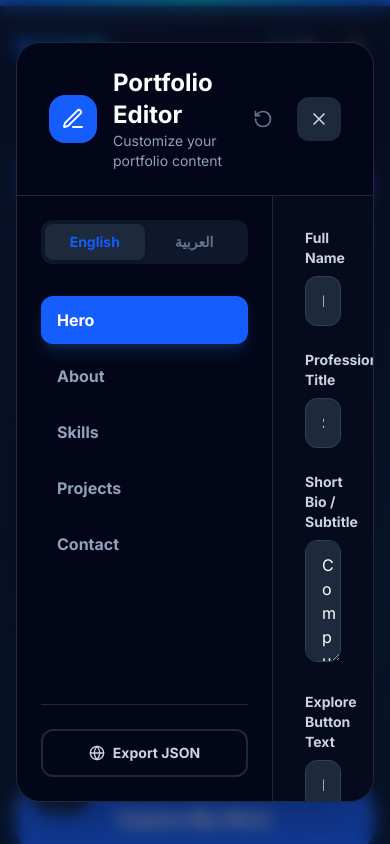
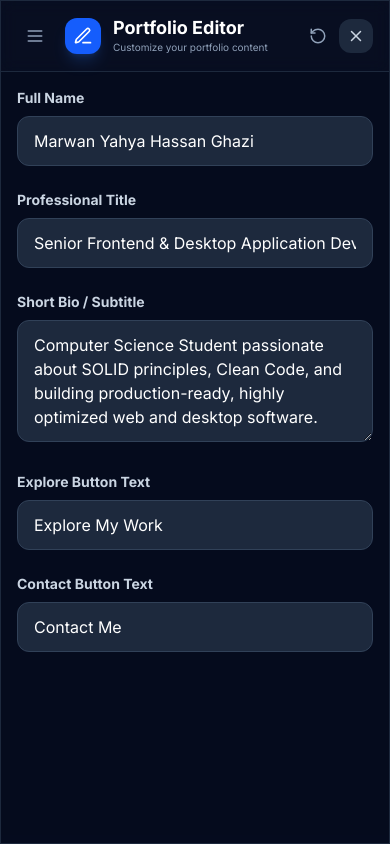
Before and after one commit to hhhheeeeccc/my, a React (Vite) app: page / in a window 390 px wide. Both pictures are taken after a click on the button 61 px from the left and 783 px from the top of the page. Shown: the top 844 px of the page. Built offline with nearby package versions, Linux system fonts and the light colour scheme.

Commit message:
fix: improve dashboard responsiveness, RTL support, and localization

```diff
--- a/src/components/admin/AdminToggle.jsx
+++ b/src/components/admin/AdminToggle.jsx
@@ -1,14 +1,17 @@
 import React from 'react';
+import { useTranslation } from 'react-i18next';
 import { Settings } from 'lucide-react';
 
 const AdminToggle = ({ onClick }) => {
+  const { t } = useTranslation();
+
   return (
     <button
       onClick={onClick}
-      className="fixed bottom-8 left-8 z-[90] p-4 bg-white dark:bg-slate-900 text-slate-600 dark:text-slate-400 rounded-2xl shadow-xl border border-slate-200 dark:border-slate-800 hover:text-blue-600 dark:hover:text-blue-400 transition-all group"
-      title="Open Content Editor"
+      className="fixed bottom-4 sm:bottom-8 start-4 sm:start-8 z-[90] p-3 sm:p-4 bg-white dark:bg-slate-900 text-slate-600 dark:text-slate-400 rounded-2xl shadow-2xl border border-slate-200 dark:border-slate-800 hover:text-blue-600 dark:hover:text-blue-400 transition-all group active:scale-95"
+      title={t('admin.title')}
     >
-      <Settings className="group-hover:rotate-90 transition-transform duration-500" />
+      <Settings size={20} className="sm:w-6 sm:h-6 group-hover:rotate-90 transition-transform duration-500" />
     </button>
   );
 };
--- a/src/components/admin/Dashboard.jsx
+++ b/src/components/admin/Dashboard.jsx
@@ -1,19 +1,31 @@
-import React, { useState } from 'react';
+import React, { useState, useEffect } from 'react';
+import { useTranslation } from 'react-i18next';
 import { usePortfolio } from '../../context/PortfolioContext';
-import { Save, RotateCcw, X, Edit3, Globe } from 'lucide-react';
+import { RotateCcw, X, Edit3, Globe, Menu } from 'lucide-react';
+import { motion, AnimatePresence } from 'framer-motion';
 
 const Dashboard = ({ onClose }) => {
+  const { t, i18n } = useTranslation();
   const { content, updateContent, resetContent } = usePortfolio();
-  const [activeLang, setActiveLang] = useState('en');
+  const [activeLang, setActiveLang] = useState(i18n.language.startsWith('ar') ? 'ar' : 'en');
   const [activeSection, setActiveSection] = useState('hero');
+  const [isSidebarOpen, setIsSidebarOpen] = useState(false);
+
+  const isRTL = i18n.dir() === 'rtl';
 
   const sections = [
-    { id: 'hero', label: 'Hero' },
-    { id: 'about', label: 'About' },
-    { id: 'skills', label: 'Skills' },
-    { id: 'projects', label: 'Projects' },
-    { id: 'contact', label: 'Contact' },
+    { id: 'hero', label: t('admin.sections.hero') },
+    { id: 'about', label: t('admin.sections.about') },
+    { id: 'skills', label: t('admin.sections.skills') },
+    { id: 'projects', label: t('admin.sections.projects') },
+    { id: 'contact', label: t('admin.sections.contact') },
   ];
+
+  const handleReset = () => {
+    if (window.confirm(t('admin.resetConfirm'))) {
+      resetContent();
+    }
+  };
 
   const renderField = (label, path, type = 'text') => {
     const keys = path.split('.');
@@ -25,7 +37,7 @@ const Dashboard = ({ onClose }) => {
 
     return (
       <div className="mb-6 relative z-[110]">
-        <label className="block text-sm font-bold text-slate-700 dark:text-slate-300 mb-2 capitalize">
+        <label className="block text-sm font-bold text-slate-700 dark:text-slate-300 mb-2">
           {label}
         </label>
         {type === 'textarea' ? (
@@ -48,50 +60,60 @@ const Dashboard = ({ onClose }) => {
   };
 
   return (
-    <div className="fixed inset-0 z-[100] flex items-center justify-center bg-slate-900/50 backdrop-blur-sm p-4">
-      <div className="bg-slate-50 dark:bg-slate-950 w-full max-w-6xl h-[90vh] rounded-3xl shadow-2xl flex flex-col overflow-hidden border border-slate-200 dark:border-slate-800 relative z-[101]">
+    <div className="fixed inset-0 z-[100] flex items-center justify-center bg-slate-900/60 backdrop-blur-md p-0 sm:p-4">
+      <motion.div
+        initial={{ opacity: 0, scale: 0.95, y: 20 }}
+        animate={{ opacity: 1, scale: 1, y: 0 }}
+        className="bg-slate-50 dark:bg-slate-950 w-full max-w-6xl h-full sm:h-[90vh] sm:rounded-3xl shadow-2xl flex flex-col overflow-hidden border border-slate-200 dark:border-slate-800 relative z-[101]"
+      >
         {/* Header */}
-        <div className="px-8 py-6 border-b border-slate-200 dark:border-slate-800 flex items-center justify-between">
-          <div className="flex items-center gap-4">
-            <div className="p-3 bg-blue-600 rounded-2xl text-white">
-              <Edit3 size={24} />
+        <div className="px-4 sm:px-8 py-4 sm:py-6 border-b border-slate-200 dark:border-slate-800 flex items-center justify-between bg-white/50 dark:bg-slate-900/50 backdrop-blur-sm">
+          <div className="flex items-center gap-3 sm:gap-4">
+            <button
+              onClick={() => setIsSidebarOpen(!isSidebarOpen)}
+              className="p-2 lg:hidden text-slate-600 dark:text-slate-400 hover:bg-slate-100 dark:hover:bg-slate-800 rounded-lg"
+            >
+              <Menu size={20} />
+            </button>
+            <div className="p-2 sm:p-3 bg-blue-600 rounded-xl sm:rounded-2xl text-white shadow-lg shadow-blue-500/20">
+              <Edit3 size={20} className="sm:w-6 sm:h-6" />
             </div>
             <div>
-              <h2 className="text-2xl font-bold text-slate-900 dark:text-white">Portfolio Editor</h2>
-              <p className="text-slate-500 dark:text-slate-400 text-sm">Customize your portfolio content</p>
+              <h2 className="text-lg sm:text-2xl font-bold text-slate-900 dark:text-white leading-tight">{t('admin.title')}</h2>
+              <p className="text-slate-500 dark:text-slate-400 text-[10px] sm:text-sm">{t('admin.subtitle')}</p>
             </div>
           </div>
 
-          <div className="flex items-center gap-3">
+          <div className="flex items-center gap-1 sm:gap-3">
             <button
-              onClick={resetContent}
-              className="p-3 text-slate-500 hover:text-red-500 transition-colors"
-              title="Reset to defaults"
+              onClick={handleReset}
+              className="p-2 sm:p-3 text-slate-400 hover:text-red-500 transition-colors rounded-xl hover:bg-red-50 dark:hover:bg-red-500/10"
+              title={t('admin.resetTitle')}
             >
-              <RotateCcw size={20} />
+              <RotateCcw size={18} sm:size={20} />
             </button>
             <button
               onClick={onClose}
-              className="p-3 bg-slate-200 dark:bg-slate-800 text-slate-700 dark:text-slate-300 rounded-xl hover:bg-slate-300 dark:hover:bg-slate-700 transition-all"
+              className="p-2 sm:p-3 bg-slate-200 dark:bg-slate-800 text-slate-700 dark:text-slate-300 rounded-xl hover:bg-slate-300 dark:hover:bg-slate-700 transition-all"
             >
-              <X size={20} />
+              <X size={18} sm:size={20} />
             </button>
           </div>
         </div>
 
-        <div className="flex flex-1 overflow-hidden">
-          {/* Sidebar */}
-          <div className="w-64 border-r border-slate-200 dark:border-slate-800 flex flex-col p-6 gap-2">
-            <div className="flex bg-slate-200 dark:bg-slate-900 p-1 rounded-xl mb-6">
+        <div className="flex flex-1 overflow-hidden relative">
+          {/* Sidebar - Desktop */}
+          <div className="hidden lg:flex w-64 border-e border-slate-200 dark:border-slate-800 flex-col p-6 gap-2 bg-slate-50/50 dark:bg-slate-950/50">
+            <div className="flex bg-slate-200 dark:bg-slate-900 p-1 rounded-xl mb-6 shadow-inner">
               <button
                 onClick={() => setActiveLang('en')}
-                className={`flex-1 py-2 rounded-lg text-sm font-bold transition-all ${activeLang === 'en' ? 'bg-white dark:bg-slate-800 text-blue-600 shadow-sm' : 'text-slate-500'}`}
+                className={`flex-1 py-2 rounded-lg text-sm font-bold transition-all ${activeLang === 'en' ? 'bg-white dark:bg-slate-800 text-blue-600 shadow-sm' : 'text-slate-500 hover:text-slate-700 dark:hover:text-slate-300'}`}
               >
                 English
               </button>
               <button
                 onClick={() => setActiveLang('ar')}
-                className={`flex-1 py-2 rounded-lg text-sm font-bold transition-all ${activeLang === 'ar' ? 'bg-white dark:bg-slate-800 text-blue-600 shadow-sm' : 'text-slate-500'}`}
+                className={`flex-1 py-2 rounded-lg text-sm font-bold transition-all ${activeLang === 'ar' ? 'bg-white dark:bg-slate-800 text-blue-600 shadow-sm' : 'text-slate-500 hover:text-slate-700 dark:hover:text-slate-300'}`}
               >
                 العربية
               </button>
@@ -101,7 +123,7 @@ const Dashboard = ({ onClose }) => {
               <button
                 key={section.id}
                 onClick={() => setActiveSection(section.id)}
-                className={`w-full text-left px-4 py-3 rounded-xl font-bold transition-all ${activeSection === section.id ? 'bg-blue-600 text-white shadow-lg shadow-blue-500/20' : 'text-slate-600 dark:text-slate-400 hover:bg-slate-200 dark:hover:bg-slate-900'}`}
+                className={`w-full text-start px-4 py-3 rounded-xl font-bold transition-all ${activeSection === section.id ? 'bg-blue-600 text-white shadow-lg shadow-blue-500/25 scale-[1.02]' : 'text-slate-600 dark:text-slate-400 hover:bg-slate-200 dark:hover:bg-slate-900'}`}
               >
                 {section.label}
               </button>
@@ -118,73 +140,139 @@ const Dashboard = ({ onClose }) => {
                         a.download = 'portfolio-config.json';
                         a.click();
                     }}
-                    className="w-full py-3 border-2 border-slate-200 dark:border-slate-800 text-slate-700 dark:text-slate-300 rounded-xl hover:border-blue-500 transition-all text-sm font-bold flex items-center justify-center gap-2"
+                    className="w-full py-3 border-2 border-slate-200 dark:border-slate-800 text-slate-700 dark:text-slate-300 rounded-xl hover:border-blue-500 hover:text-blue-600 transition-all text-sm font-bold flex items-center justify-center gap-2 group"
                 >
-                    <Globe size={16} />
-                    Export JSON
+                    <Globe size={16} className="group-hover:rotate-12 transition-transform" />
+                    {t('admin.exportJson')}
                 </button>
             </div>
           </div>
 
+          {/* Sidebar - Mobile Overlay */}
+          <AnimatePresence>
+            {isSidebarOpen && (
+              <>
+                <motion.div
+                  initial={{ opacity: 0 }}
+                  animate={{ opacity: 1 }}
+                  exit={{ opacity: 0 }}
+                  onClick={() => setIsSidebarOpen(false)}
+                  className="fixed inset-0 bg-slate-900/40 backdrop-blur-sm z-[110] lg:hidden"
+                />
+                <motion.div
+                  initial={{ x: isRTL ? '100%' : '-100%' }}
+                  animate={{ x: 0 }}
+                  exit={{ x: isRTL ? '100%' : '-100%' }}
+                  transition={{ type: 'spring', damping: 25, stiffness: 200 }}
+                  className="fixed inset-y-0 start-0 w-72 bg-white dark:bg-slate-950 z-[120] lg:hidden p-6 flex flex-col gap-2 shadow-2xl"
+                >
+                  <div className="flex items-center justify-between mb-8">
+                    <h3 className="font-bold text-slate-900 dark:text-white">{t('admin.sections.hero')}</h3>
+                    <button onClick={() => setIsSidebarOpen(false)} className="p-2 text-slate-500"><X size={20} /></button>
+                  </div>
+
+                  <div className="flex bg-slate-100 dark:bg-slate-900 p-1 rounded-xl mb-6">
+                    <button
+                      onClick={() => { setActiveLang('en'); setIsSidebarOpen(false); }}
+                      className={`flex-1 py-2 rounded-lg text-sm font-bold transition-all ${activeLang === 'en' ? 'bg-white dark:bg-slate-800 text-blue-600 shadow-sm' : 'text-slate-500'}`}
+                    >
+                      English
+                    </button>
+                    <button
+                      onClick={() => { setActiveLang('ar'); setIsSidebarOpen(false); }}
+                      className={`flex-1 py-2 rounded-lg text-sm font-bold transition-all ${activeLang === 'ar' ? 'bg-white dark:bg-slate-800 text-blue-600 shadow-sm' : 'text-slate-500'}`}
+                    >
+                      العربية
+                    </button>
+                  </div>
+
+                  {sections.map(section => (
+                    <button
+                      key={section.id}
+                      onClick={() => { setActiveSection(section.id); setIsSidebarOpen(false); }}
+                      className={`w-full text-start px-4 py-3 rounded-xl font-bold transition-all ${activeSection === section.id ? 'bg-blue-600 text-white shadow-lg' : 'text-slate-600 dark:text-slate-400 hover:bg-slate-100 dark:hover:bg-slate-900'}`}
+                    >
+                      {section.label}
+                    </button>
+                  ))}
+                </motion.div>
+              </>
+            )}
+          </AnimatePresence>
+
           {/* Main Content */}
-          <div className="flex-1 overflow-y-auto p-8 bg-white dark:bg-slate-900/30 relative z-[105]">
+          <div className="flex-1 overflow-y-auto p-4 sm:p-8 bg-white dark:bg-slate-900/30 relative z-[105] scroll-smooth">
+            <div className="max-w-2xl mx-auto lg:mx-0">
               {activeSection === 'hero' && (
-              <div className="max-w-2xl">
-                {renderField('Full Name', 'hero.name')}
-                {renderField('Professional Title', 'hero.title')}
-                {renderField('Short Bio / Subtitle', 'hero.subtitle', 'textarea')}
-                {renderField('Explore Button Text', 'hero.ctaWork')}
-                {renderField('Contact Button Text', 'hero.ctaContact')}
+                <div className="space-y-1 animate-in fade-in slide-in-from-bottom-2 duration-500">
+                  {renderField(t('admin.fields.fullName'), 'hero.name')}
+                  {renderField(t('admin.fields.profTitle'), 'hero.title')}
+                  {renderField(t('admin.fields.shortBio'), 'hero.subtitle', 'textarea')}
+                  {renderField(t('admin.fields.exploreBtn'), 'hero.ctaWork')}
+                  {renderField(t('admin.fields.contactBtn'), 'hero.ctaContact')}
                 </div>
               )}
 
               {activeSection === 'about' && (
-              <div className="max-w-2xl">
-                {renderField('Section Title', 'about.title')}
-                {renderField('Detailed Bio', 'about.bio', 'textarea')}
-                {renderField('Personal Touch Title', 'about.personalTouchTitle')}
-                {renderField('Personal Touch Description', 'about.personalTouchBio', 'textarea')}
+                <div className="space-y-1 animate-in fade-in slide-in-from-bottom-2 duration-500">
+                  {renderField(t('admin.fields.secTitle'), 'about.title')}
+                  {renderField(t('admin.fields.detailedBio'), 'about.bio', 'textarea')}
+                  {renderField(t('admin.fields.personalTouchTitle'), 'about.personalTouchTitle')}
+                  {renderField(t('admin.fields.personalTouchBio'), 'about.personalTouchBio', 'textarea')}
                 </div>
               )}
 
               {activeSection === 'skills' && (
-              <div className="max-w-2xl">
-                {renderField('Section Title', 'skills.title')}
-                <h4 className="text-sm font-black text-slate-400 dark:text-slate-500 uppercase tracking-widest mb-6 mt-10">Categories</h4>
-                {renderField('Frontend Category', 'skills.categories.frontend')}
-                {renderField('Backend/Desktop Category', 'skills.categories.backend')}
-                {renderField('Architecture Category', 'skills.categories.architecture')}
-                {renderField('CI/CD Category', 'skills.categories.cicd')}
+                <div className="space-y-1 animate-in fade-in slide-in-from-bottom-2 duration-500">
+                  {renderField(t('admin.fields.secTitle'), 'skills.title')}
+                  <h4 className="text-xs font-black text-slate-400 dark:text-slate-500 uppercase tracking-[0.2em] mb-6 mt-10 flex items-center gap-2">
+                    <span className="h-px bg-slate-200 dark:bg-slate-800 flex-1"></span>
+                    {t('admin.fields.categories')}
+                    <span className="h-px bg-slate-200 dark:bg-slate-800 flex-1"></span>
+                  </h4>
+                  {renderField(t('admin.fields.frontend'), 'skills.categories.frontend')}
+                  {renderField(t('admin.fields.backend'), 'skills.categories.backend')}
+                  {renderField(t('admin.fields.architecture'), 'skills.categories.architecture')}
+                  {renderField(t('admin.fields.cicd'), 'skills.categories.cicd')}
                 </div>
               )}
 
               {activeSection === 'projects' && (
-              <div className="max-w-2xl">
-                {renderField('Section Title', 'projects.title')}
-                <h4 className="text-sm font-black text-slate-400 dark:text-slate-500 uppercase tracking-widest mb-6 mt-10">Project 1</h4>
-                {renderField('P1 Title', 'projects.project1.title')}
-                {renderField('P1 Description', 'projects.project1.description', 'textarea')}
-                <h4 className="text-sm font-black text-slate-400 dark:text-slate-500 uppercase tracking-widest mb-6 mt-10">Project 2</h4>
-                {renderField('P2 Title', 'projects.project2.title')}
-                {renderField('P2 Description', 'projects.project2.description', 'textarea')}
+                <div className="space-y-1 animate-in fade-in slide-in-from-bottom-2 duration-500">
+                  {renderField(t('admin.fields.secTitle'), 'projects.title')}
+                  <h4 className="text-xs font-black text-slate-400 dark:text-slate-500 uppercase tracking-[0.2em] mb-6 mt-10 flex items-center gap-2">
+                    <span className="h-px bg-slate-200 dark:bg-slate-800 flex-1"></span>
+                    {t('admin.fields.project1')}
+                    <span className="h-px bg-slate-200 dark:bg-slate-800 flex-1"></span>
+                  </h4>
+                  {renderField(t('admin.fields.pTitle'), 'projects.project1.title')}
+                  {renderField(t('admin.fields.pDesc'), 'projects.project1.description', 'textarea')}
+                  <h4 className="text-xs font-black text-slate-400 dark:text-slate-500 uppercase tracking-[0.2em] mb-6 mt-10 flex items-center gap-2">
+                    <span className="h-px bg-slate-200 dark:bg-slate-800 flex-1"></span>
+                    {t('admin.fields.project2')}
+                    <span className="h-px bg-slate-200 dark:bg-slate-800 flex-1"></span>
+                  </h4>
+                  {renderField(t('admin.fields.pTitle'), 'projects.project2.title')}
+                  {renderField(t('admin.fields.pDesc'), 'projects.project2.description', 'textarea')}
                 </div>
               )}
 
               {activeSection === 'contact' && (
-              <div className="max-w-2xl">
-                {renderField('Section Title', 'contact.title')}
-                {renderField('Subtitle', 'contact.subtitle', 'textarea')}
-                {renderField('Email Label', 'contact.emailMe')}
-                {renderField('Display Email', 'contact.emailAddress')}
-                {renderField('Name Placeholder', 'contact.namePlaceholder')}
-                {renderField('Email Placeholder', 'contact.emailPlaceholder')}
-                {renderField('Message Placeholder', 'contact.messagePlaceholder')}
-                {renderField('Submit Button Text', 'contact.sendButton')}
+                <div className="space-y-1 animate-in fade-in slide-in-from-bottom-2 duration-500">
+                  {renderField(t('admin.fields.secTitle'), 'contact.title')}
+                  {renderField(t('admin.fields.subtitle'), 'contact.subtitle', 'textarea')}
+                  {renderField(t('admin.fields.emailLabel'), 'contact.emailMe')}
+                  {renderField(t('admin.fields.displayEmail'), 'contact.emailAddress')}
+                  {renderField(t('admin.fields.namePlaceholder'), 'contact.namePlaceholder')}
+                  {renderField(t('admin.fields.emailPlaceholder'), 'contact.emailPlaceholder')}
+                  {renderField(t('admin.fields.messagePlaceholder'), 'contact.messagePlaceholder')}
+                  {renderField(t('admin.fields.submitBtn'), 'contact.sendButton')}
                 </div>
               )}
             </div>
           </div>
         </div>
+      </motion.div>
     </div>
   );
 };
--- a/src/translations/index.js
+++ b/src/translations/index.js
@@ -101,6 +101,47 @@ export const en = {
     footer: {
       rights: "© {{year}} Marwan Yahya Hassan Ghazi. All rights reserved.",
       builtWith: "Built with React, Tailwind CSS, and Framer Motion."
+    },
+    admin: {
+      title: "Portfolio Editor",
+      subtitle: "Customize your portfolio content",
+      exportJson: "Export JSON",
+      resetConfirm: "Are you sure you want to reset all data to defaults?",
+      resetTitle: "Reset to defaults",
+      sections: {
+        hero: "Hero",
+        about: "About",
+        skills: "Skills",
+        projects: "Projects",
+        contact: "Contact"
+      },
+      fields: {
+        fullName: "Full Name",
+        profTitle: "Professional Title",
+        shortBio: "Short Bio / Subtitle",
+        exploreBtn: "Explore Button Text",
+        contactBtn: "Contact Button Text",
+        secTitle: "Section Title",
+        detailedBio: "Detailed Bio",
+        personalTouchTitle: "Personal Touch Title",
+        personalTouchBio: "Personal Touch Description",
+        categories: "Categories",
+        frontend: "Frontend Category",
+        backend: "Backend/Desktop Category",
+        architecture: "Architecture Category",
+        cicd: "CI/CD Category",
+        project1: "Project 1",
+        project2: "Project 2",
+        pTitle: "Title",
+        pDesc: "Description",
+        subtitle: "Subtitle",
+        emailLabel: "Email Label",
+        displayEmail: "Display Email",
+        namePlaceholder: "Name Placeholder",
+        emailPlaceholder: "Email Placeholder",
+        messagePlaceholder: "Message Placeholder",
+        submitBtn: "Submit Button Text"
+      }
     }
   }
 };
@@ -208,6 +249,47 @@ export const ar = {
     footer: {
       rights: "© {{year}} مروان يحيى حسن غازي. جميع الحقوق محفوظة.",
       builtWith: "تم بناؤه باستخدام React و Tailwind CSS و Framer Motion."
+    },
+    admin: {
+      title: "محرر الملف الشخصي",
+      subtitle: "قم بتخصيص محتوى ملفك الشخصي",
+      exportJson: "تصدير JSON",
+      resetConfirm: "هل أنت متأكد من أنك تريد إعادة تعيين جميع البيانات إلى الافتراضيات؟",
+      resetTitle: "إعادة التعيين للافتراضيات",
+      sections: {
+        hero: "البداية",
+        about: "عني",
+        skills: "المهارات",
+        projects: "المشاريع",
+        contact: "اتصل بي"
+      },
+      fields: {
+        fullName: "الاسم الكامل",
+        profTitle: "المسمى الوظيفي",
+        shortBio: "نبذة قصيرة / العنوان الفرعي",
+        exploreBtn: "نص زر الاستكشاف",
+        contactBtn: "نص زر التواصل",
+        secTitle: "عنوان القسم",
+        detailedBio: "السيرة الذاتية المفصلة",
+        personalTouchTitle: "عنوان اللمسة الشخصية",
+        personalTouchBio: "وصف اللمسة الشخصية",
+        categories: "الفئات",
+        frontend: "فئة الواجهة الأمامية",
+        backend: "فئة سطح المكتب والخلفية",
+        architecture: "فئة الهندسة والاختبار",
+        cicd: "فئة التكامل المستمر",
+        project1: "المشروع 1",
+        project2: "المشروع 2",
+        pTitle: "العنوان",
+        pDesc: "الوصف",
+        subtitle: "العنوان الفرعي",
+        emailLabel: "تسمية البريد الإلكتروني",
+        displayEmail: "البريد الإلكتروني المعروض",
+        namePlaceholder: "مكان الاسم",
+        emailPlaceholder: "مكان البريد الإلكتروني",
+        messagePlaceholder: "مكان الرسالة",
+        submitBtn: "نص زر الإرسال"
+      }
     }
   }
 };
```
Also changed, not shown: 1 other file (tests, documents, lock files or other folders). Lines whose indentation alone changed are shown as unchanged.
